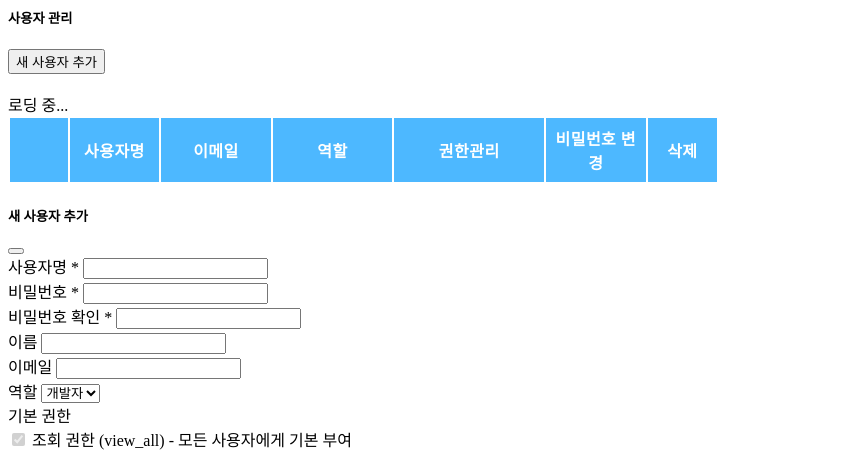
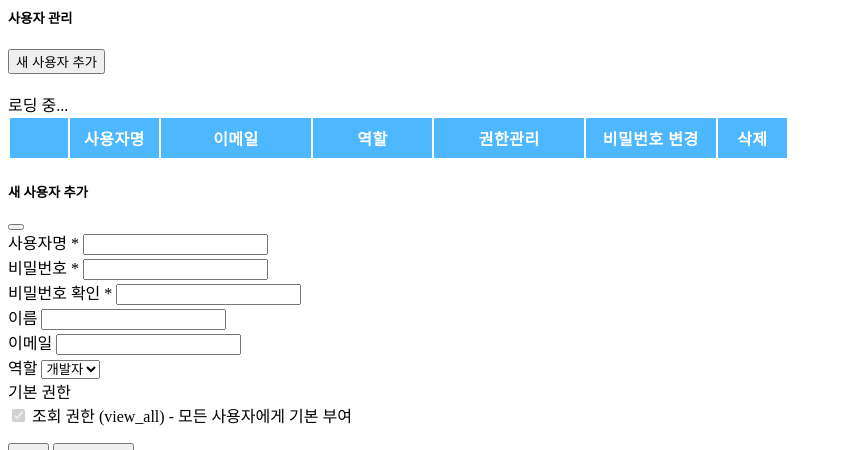
Before and after one commit to kangseongwon1/terraform-proxmox, a Flask app: page /admin/iam/content in a window 1280 px wide. Shown: the top 450 px of the page, without its empty margins (0-842 px from the left). Run offline with Flask 3, Linux system fonts and the light colour scheme; lists and menus that the app fills with data are empty; parts of the project's set-up code (start-up, migrations or seed data) failed here and were passed over.

Commit message:
Update admin_iam_content.html

```diff
--- a/templates/partials/admin_iam_content.html
+++ b/templates/partials/admin_iam_content.html
@@ -22,11 +22,11 @@
           <tr>
             <!-- ===== 테이블 헤더 너비 설정 (iam.js의 renderTable 함수와 일치해야 함) ===== -->
             <th style="width:48px;"></th> <!-- 프로필 아이콘 -->
-            <th class="text-center" style="min-width:80px;">사용자명</th> <!-- 사용자명 -->
-            <th class="text-center" style="min-width:100px; max-width:140px;">이메일</th> <!-- 이메일 -->
+            <th class="text-center" style="width:80px;">사용자명</th> <!-- 사용자명 -->
+            <th class="text-center" style="width:140px;">이메일</th> <!-- 이메일 -->
             <th class="text-center" style="width:110px;">역할</th> <!-- 역할 -->
             <th class="text-center" style="width:140px;">권한관리</th> <!-- 권한관리 -->
-            <th class="text-center" style="width:90px;">비밀번호 변경</th> <!-- 비밀번호 변경 -->
+            <th class="text-center" style="width:120px;">비밀번호 변경</th> <!-- 비밀번호 변경 -->
             <th class="text-center" style="width:60px;">삭제</th> <!-- 삭제 -->
             <!-- ===== 테이블 헤더 너비 설정 끝 ===== -->
           </tr>
```
